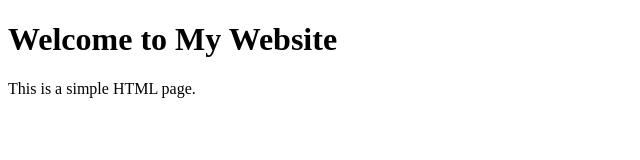
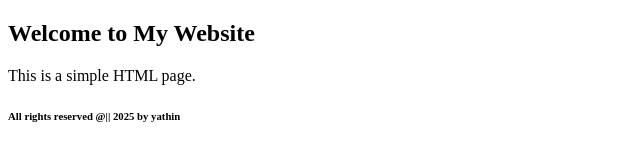
Before and after one commit to RaghuLegends/Dosthulu, a plain HTML site: page index.html in a window 1280 px wide. Shown: the whole page, without its empty margins (0-640 px from the left). Drawn offline with Linux system fonts and the light colour scheme.

Commit message:
Update index.html

```diff
--- a/index.html
+++ b/index.html
@@ -6,9 +6,12 @@
     <title>My Simple Webpage</title>
 </head>
 <body>
-
-    <h1>Welcome to My Website</h1>
-    <p>This is a simple HTML page.</p>
-
+    <section>
+          <h1>Welcome to My Website</h1>
+         <p>This is a simple HTML page.</p>
+    </section>
+     <footer>
+       <h6>All rights reserved @|| 2025 by yathin</h6>
+     </footer>
 </body>
 </html>
```
